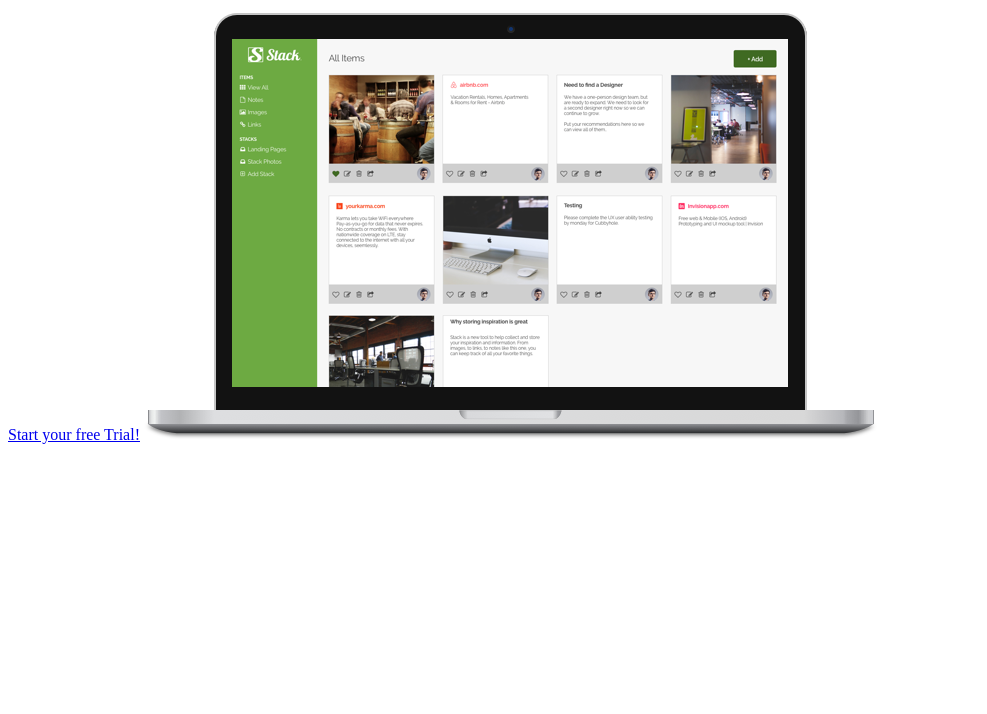
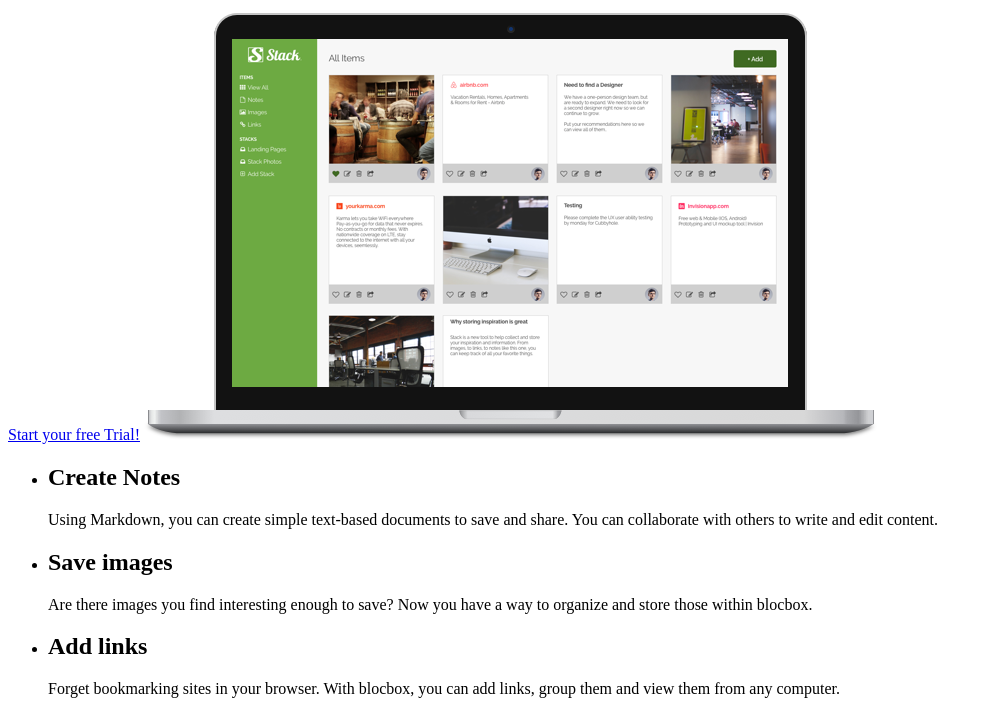
Before and after one commit to dfreeman04/Stack, a plain HTML site: page index.html in a window 1280 px wide. Shown: the part 207-921 px from the top of the page, without its empty margins (0-987 px from the left). Before the commit the page ends 800 px from the top, so only its background shows below. Drawn offline with Linux system fonts and the light colour scheme.

Commit message:
benefits section

```diff
--- a/index.html
+++ b/index.html
@@ -28,5 +28,26 @@
         <img src="images/dashboard.png" alt="Stack"/>
       </div>
     </header>
+    <main role="main">
+     <!-- Benefits -->
+     <section class="benefits">
+       <ul class="container">
+        <li class="one-third">
+         <h2>Create Notes</h2>
+         <p>Using Markdown, you can create simple text-based documents to save and share. You can collaborate with others to write and edit content.</p>
+        </li>
+        <li class="one-third">
+         <h2>Save images</h2>
+         <p>Are there images you find interesting enough to save? Now you have a way to organize and store those within blocbox.</p>
+        </li>
+        <li class="one-third">
+         <h2>Add links</h2>
+         <p>Forget bookmarking sites in your browser. With blocbox, you can add links, group them and view them from any computer.</p>
+        </li>
+      </ul>
+     </section>
+    </main>
+
+
  </body>
  </html>
```
